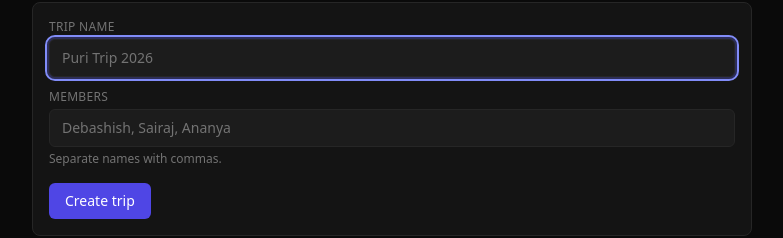
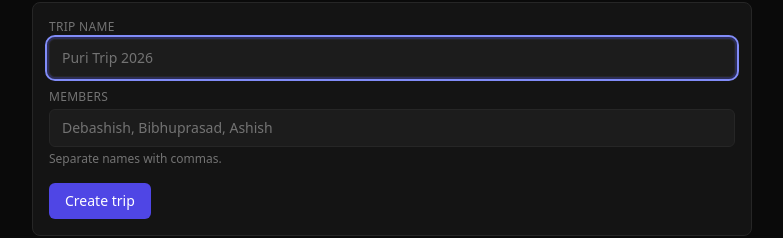
Before and after one commit to deba608/Group_Splits, a React (Vite) app: page / in a window 1280 px wide. Both pictures are taken after a click on the button "New trip". Shown: the part 178-416 px from the top of the page, without its empty margins (248-1031 px from the left). Built offline with nearby package versions, Linux system fonts and the light colour scheme.

Commit message:
Update demo member names

```diff
--- a/src/App.tsx
+++ b/src/App.tsx
@@ -171,7 +171,7 @@ export default function App() {
                 id="trip-members"
                 value={members}
                 onChange={(e) => setMembers(e.target.value)}
-                placeholder="Debashish, Sairaj, Ananya"
+                placeholder="Debashish, Bibhuprasad, Ashish"
                 className="w-full rounded-md border border-border bg-surface-2 px-3 py-2 text-sm text-text placeholder:text-text-subtle focus:border-accent-500 focus:outline-none focus:ring-2 focus:ring-accent-500/30"
               />
               <p className="mt-1 text-xs text-text-subtle">Separate names with commas.</p>
```
